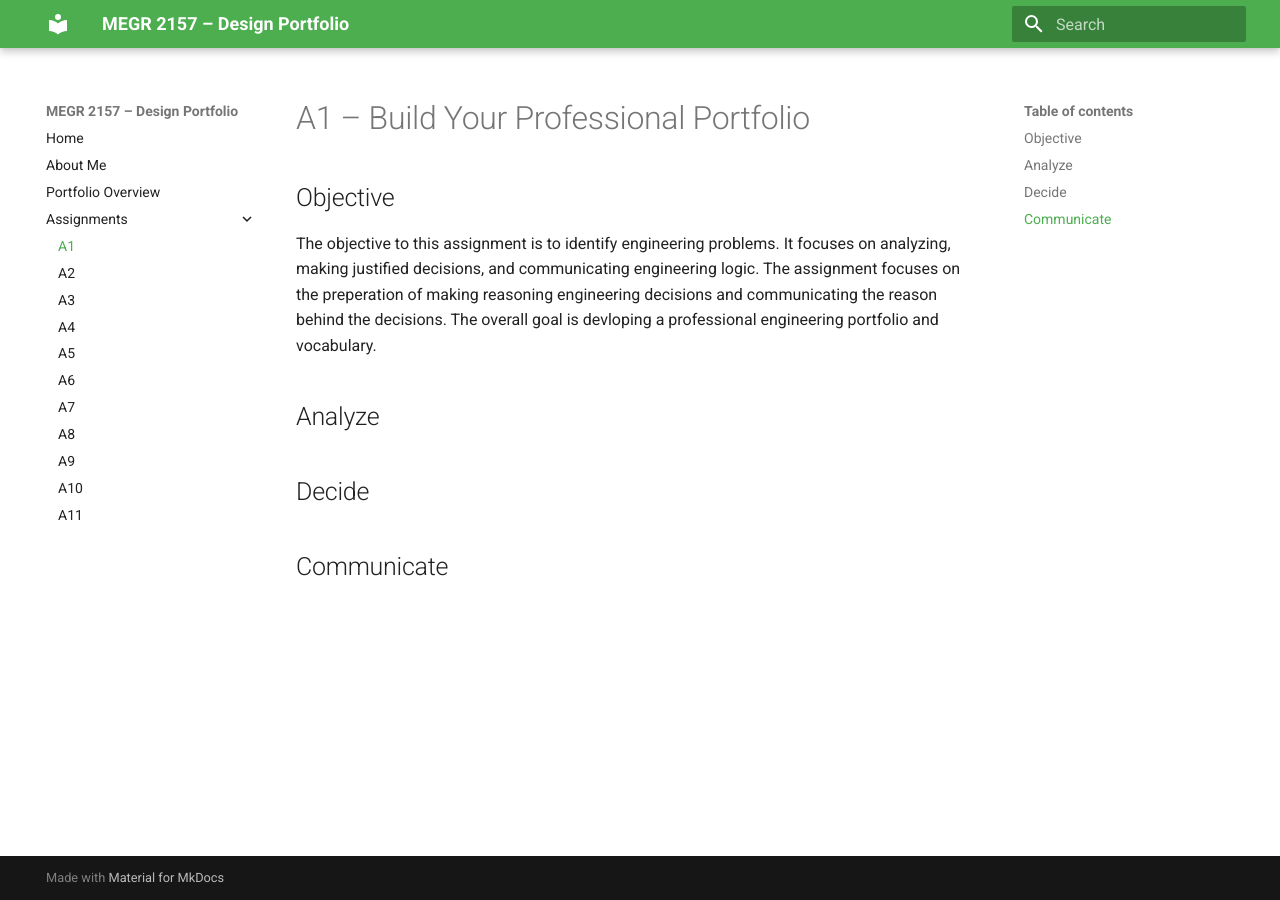
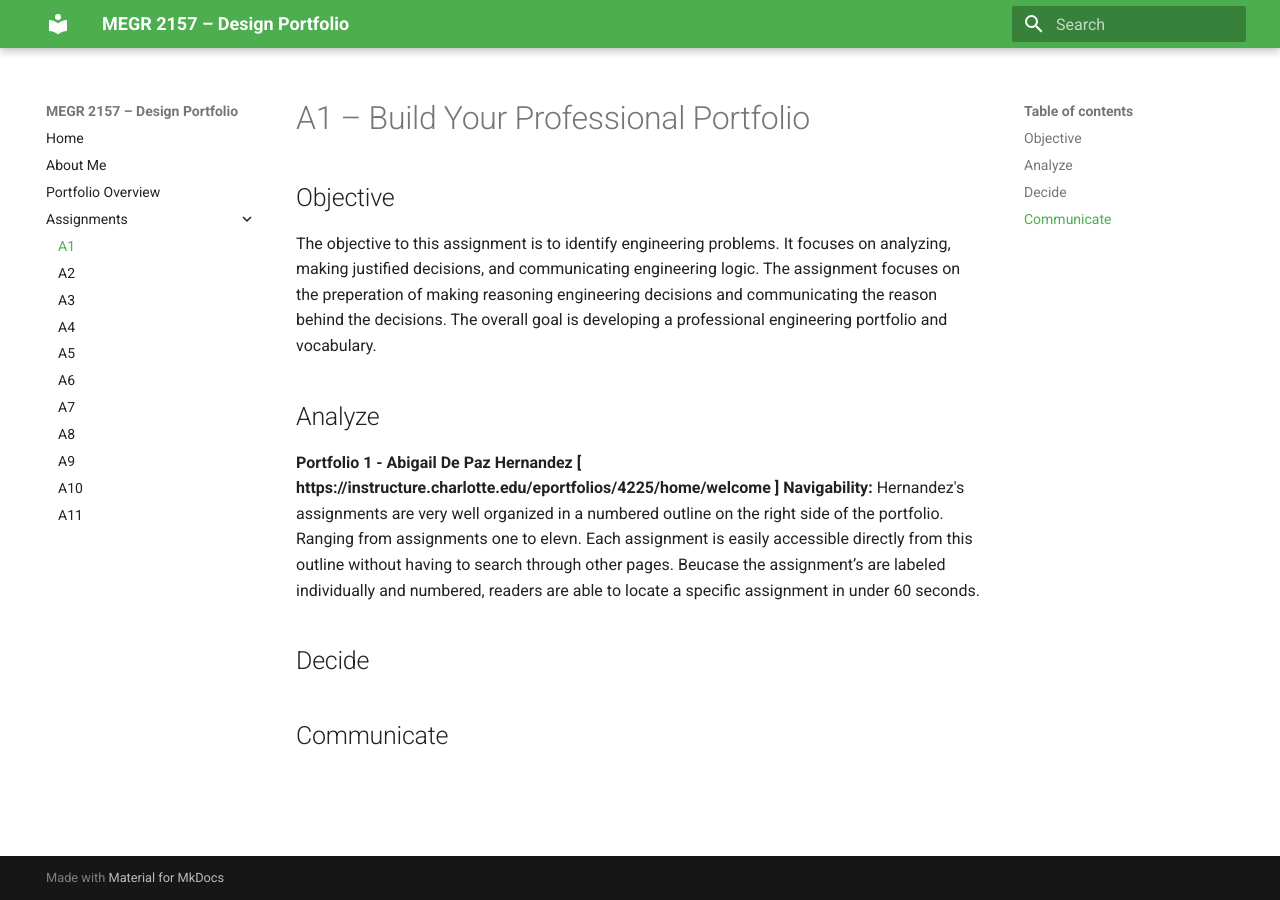
Before and after one commit to IzabellaMontero/megr2157-portfolio, an MkDocs documentation site: the page built from docs/assignments/A01/index.md, in a window 1280 px wide. Built offline with MkDocs 1.6.1 and Material for MkDocs 9.7.7, drawn with Linux system fonts in a browser that asks for light colours.

Commit message:
Fix spelling errors and enhance clarity in index.md
Corrected spelling errors and improved clarity in the objective and analysis sections.

```diff
--- a/docs/assignments/A01/index.md
+++ b/docs/assignments/A01/index.md
@@ -1,10 +1,12 @@
 # A1 – Build Your Professional Portfolio
 
 ## Objective
-The objective to this assignment is to identify engineering problems. It focuses on analyzing, making justified decisions, and communicating engineering logic. The assignment focuses on the preperation of making reasoning engineering decisions and communicating the reason behind the decisions. The overall goal is devloping a professional engineering portfolio and vocabulary.
+The objective to this assignment is to identify engineering problems. It focuses on analyzing, making justified decisions, and communicating engineering logic. The assignment focuses on the preperation of making reasoning engineering decisions and communicating the reason behind the decisions. The overall goal is developing a professional engineering portfolio and vocabulary.
 
 ## Analyze
-
+**Portfolio 1 - Abigail De Paz Hernandez [ https://instructure.charlotte.edu/eportfolios/4225/home/welcome ]**
+**Navigability:**
+   Hernandez's assignments are very well organized in a numbered outline on the right side of the portfolio. Ranging from assignments one to elevn. Each assignment is easily accessible directly from this outline without having to search through other pages. Beucase the assignment’s are labeled individually and numbered, readers are able to locate a specific assignment in under 60 seconds.
 
 ## Decide
 
```
